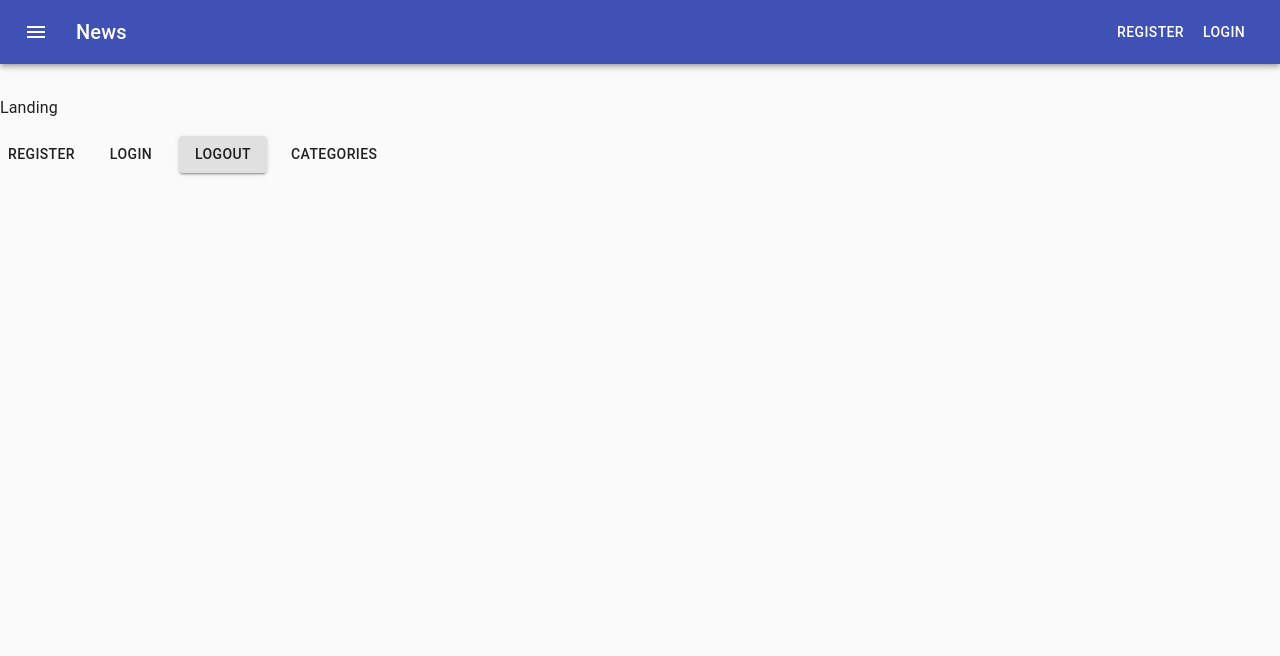
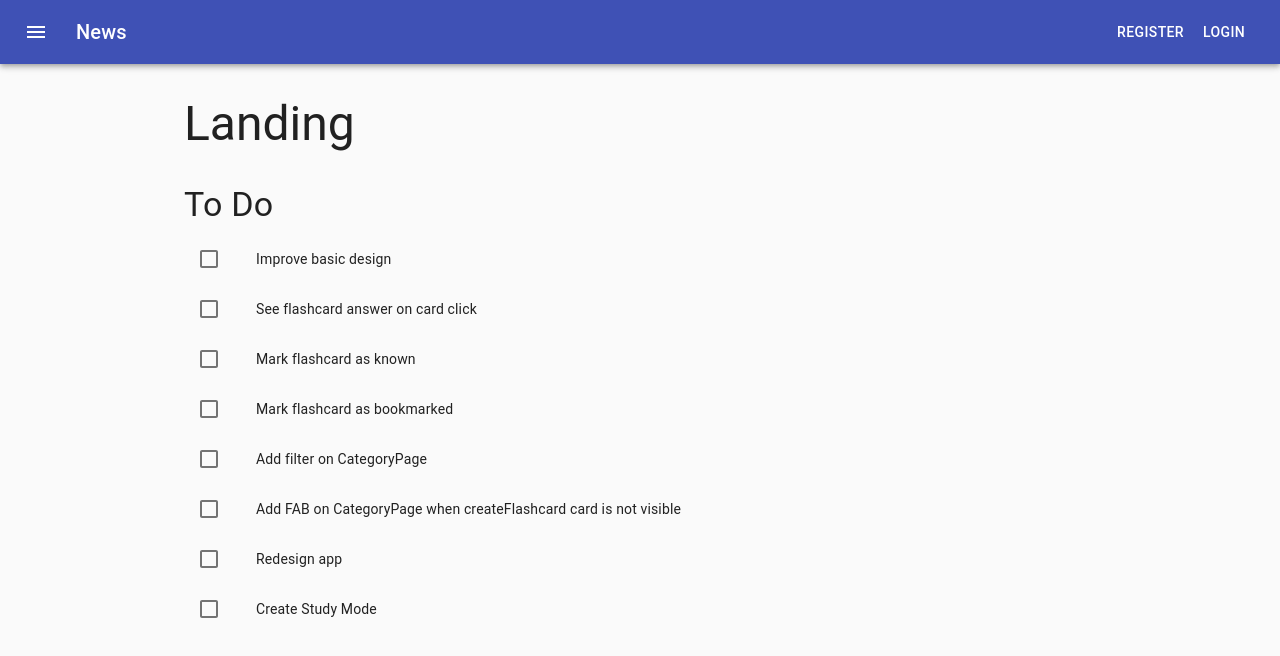
Before and after one commit to marciorasf/hippocards-web, a React (Create React App) app: page / in a window 1280 px wide. Shown: the top 656 px of the page. Built offline with nearby package versions, Linux system fonts and the light colour scheme; no server answers.

Commit message:
improve temporary landing page

```diff
--- a/src/pages/Landing/index.tsx
+++ b/src/pages/Landing/index.tsx
@@ -1,20 +1,36 @@
 import React from "react"
-import { Link } from "react-router-dom"
 
-import { Header } from "@components"
-import { Button, Grid, Typography } from "@material-ui/core"
-import authService from "@services/auth"
-import errorService from "@services/error"
+import { Header, PageContentContainer, Spacing } from "@components"
+import {
+  Checkbox,
+  Grid,
+  List,
+  ListItem,
+  ListItemText,
+  ListItemIcon,
+  Typography,
+} from "@material-ui/core"
+
+type TodoItem = {
+  label: string
+  done: boolean
+}
+
+const todoItems: TodoItem[] = [
+  { label: "Improve basic design", done: false },
+  { label: "See flashcard answer on card click", done: false },
+  { label: "Mark flashcard as known", done: false },
+  { label: "Mark flashcard as bookmarked", done: false },
+  { label: "Add filter on CategoryPage", done: false },
+  {
+    label: "Add FAB on CategoryPage when createFlashcard card is not visible",
+    done: false,
+  },
+  { label: "Redesign app", done: false },
+  { label: "Create Study Mode", done: false },
+]
 
 const Landing: React.FC = () => {
-  async function handleLogout() {
-    try {
-      await authService.logout()
-    } catch (err) {
-      errorService.handle(err)
-    }
-  }
-
   return (
     <Grid container>
       <Grid item xs={12}>
@@ -22,35 +38,30 @@ const Landing: React.FC = () => {
       </Grid>
 
       <Grid item xs={12}>
-        <Grid container spacing={2}>
-          <Grid item xs={12}>
-            <Typography>Landing</Typography>
-          </Grid>
+        <PageContentContainer>
+          <Typography variant="h3">Landing</Typography>
 
-          <Grid item>
-            <Button component={Link} to="/register">
-              Register
-            </Button>
-          </Grid>
+          <Spacing orientation="horizontal" size={4} />
 
-          <Grid item>
-            <Button component={Link} to="/login">
-              Login
-            </Button>
-          </Grid>
+          <Typography variant="h4">To Do</Typography>
 
-          <Grid item>
-            <Button variant="contained" onClick={handleLogout}>
-              Logout
-            </Button>
-          </Grid>
+          <List dense>
+            {todoItems.map((item) => (
+              <ListItem key={item.label}>
+                <ListItemIcon>
+                  <Checkbox
+                    edge="start"
+                    tabIndex={-1}
+                    disableRipple
+                    value={item.done}
+                  />
+                </ListItemIcon>
 
-          <Grid item>
-            <Button component={Link} to="/categories">
-              Categories
-            </Button>
-          </Grid>
-        </Grid>
+                <ListItemText primary={item.label} />
+              </ListItem>
+            ))}
+          </List>
+        </PageContentContainer>
       </Grid>
     </Grid>
   )
```
